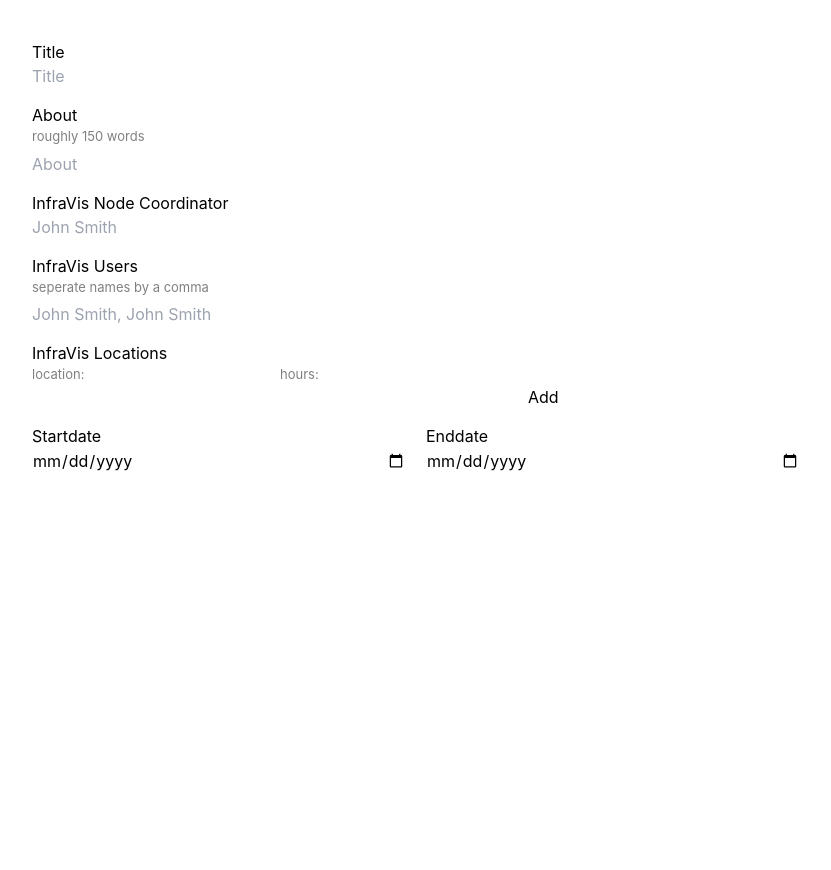
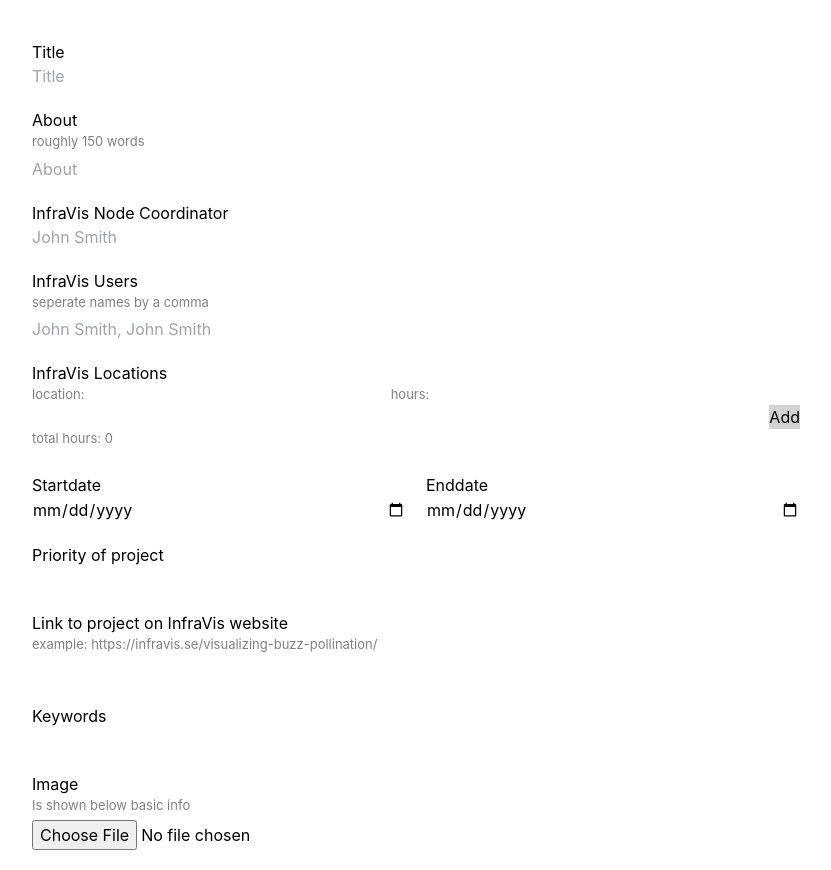
Before and after one commit to Infravis-map/visual-map, a Next.js app: page /input in a window 1280 px wide. Shown: the whole page, without its empty margins (224-1055 px from the left). Before the commit the page ends 800 px from the top, so only its background shows below. Built offline with nearby package versions, Linux system fonts and the light colour scheme.

Commit message:
added the rest of the inputs

```diff
--- a/pages/input.js
+++ b/pages/input.js
@@ -14,10 +14,15 @@ export default function InputPage() {
     const [institutions, setInstitutions] = useState([])
     const [institutionName, setInstitutionName] = useState("")
     const [institutionHours, setInstitutionHours] = useState("")
+    const [totalHours, setTotalHours] = useState(0)
+    const [priority, setPriority] = useState("")
+    const [link, setLink] = useState("")
+    const [keywords, setKeywords] = useState("")
+    const [image, setImage] = useState("")
 
     const handleSubmit = (event) => {
         event.preventDefault();
-        console.log(`handleSubmit() title: ${title}`)
+        console.log(`handleSubmit() title: ${title}, total hours: ${totalHours}`)
     }
 
     const addInstitution = () => {
@@ -26,8 +31,9 @@ export default function InputPage() {
             const newInstitutions = institutions.concat({
                 number:institutionNumber++,
                 name:institutionName,
-                hours:institutionHours,
+                hours:parseInt(institutionHours),
             })
+            setTotalHours(totalHours + parseInt(institutionHours))
             setInstitutions(newInstitutions)
             setInstitutionName("")
             setInstitutionHours("")
@@ -36,6 +42,7 @@ export default function InputPage() {
 
     const removeInstitution = (number) => {
         const newInstitutions = institutions.filter((institution) => institution.number !== number)
+        setTotalHours(newInstitutions.reduce((total, current) => total += current.hours, 0))
         setInstitutions(newInstitutions)
     }
 
@@ -73,19 +80,20 @@ export default function InputPage() {
                                 </div>
                             ))}
                         </div>
-                        <div style={{display:"flex", flexDirection:"row"}}>
+                        <div style={{display:"grid", gridTemplateColumns:"1fr 1fr auto"}}>
                             <div>
                                 <p>location:</p>
-                                <input type="text" value={institutionName} onChange={(e) => setInstitutionName(e.target.value)} placeholder=""></input>
+                                <input style={{width:"100%"}} type="text" value={institutionName} onChange={(e) => setInstitutionName(e.target.value)} placeholder=""></input>
                             </div>
                             <div>
                                 <p>hours:</p>
-                                <input type="number" value={institutionHours} onChange={(e) => setInstitutionHours(e.target.value)} placeholder=""></input>
+                                <input style={{width:"100%"}} type="number" value={institutionHours} onChange={(e) => setInstitutionHours(e.target.value)} placeholder=""></input>
                             </div>
-                            <div style={{display:"flex", flexDirection:"column-reverse"}}>
-                                <button style={{cursor:"pointer"}} onClick={addInstitution}>Add</button>
+                            <div style={{display:"flex", flexDirection:"column-reverse", marginLeft:20}}>
+                                <button style={{cursor:"pointer", backgroundColor:"lightgray"}} onClick={addInstitution}>Add</button>
                             </div>
                         </div>
+                        <p>total hours: {totalHours}</p>
                     </label>
                 </div>
                 <div className={styles.dates}>
@@ -98,6 +106,24 @@ export default function InputPage() {
                         <input type="date" value={enddate} name="enddate" onChange={(e) => setEnddate(e.target.value)}></input>
                     </label>
                 </div>
+                <label>
+                    Priority of project
+                    <input type="number" min="1" max="3" value={priority} name="priority" onChange={(e) => setPriority(e.target.value)}></input>
+                </label>
+                <label>
+                    Link to project on InfraVis website
+                    <p>example: <a target="_blank" rel="noopener noreferrer" href="https://infravis.se/visualizing-buzz-pollination/">https://infravis.se/visualizing-buzz-pollination/</a></p>
+                    <input type="url" value={link} name="link" onChange={(e) => setLink(e.target.value)}></input>
+                </label>
+                <label>
+                    Keywords
+                    <input type="text" value={keywords} name="keywords" onChange={(e) => setKeywords(e.target.value)}></input>
+                </label>
+                <label>
+                    Image
+                    <p>Is shown below basic info</p>
+                    <input type="file" accept="image/*" value={image} name="image" onChange={(e) => setImage(e.target.files[0])}></input>
+                </label>
             </form>
         </div>
     )
--- a/styles/input.module.css
+++ b/styles/input.module.css
@@ -10,7 +10,7 @@
 .form label {
     display:flex;
     flex-direction:column;
-    margin-bottom: 15px;
+    margin-bottom: 20px;
 }
 
 
@@ -32,6 +32,7 @@
     border-width: 1px;
     border-radius: 3px;
     padding:2px;
+    padding-left: 5px;
     display: flex;
     flex-direction: row;
     margin:5px;
```
